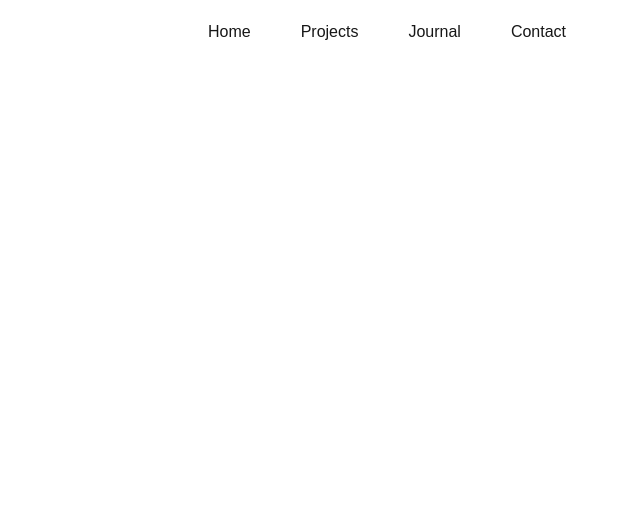
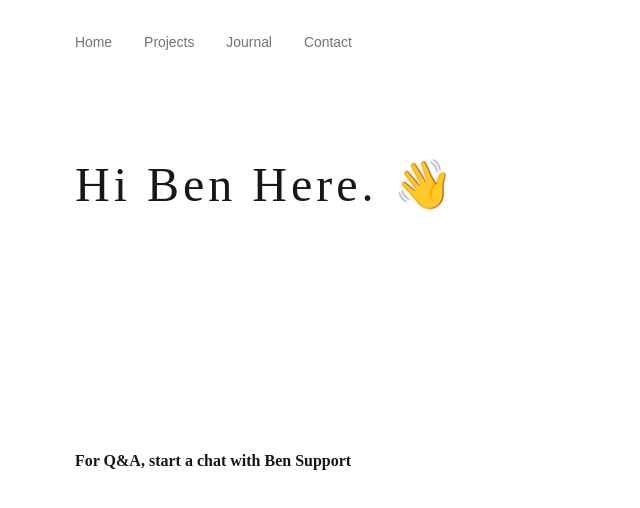
Before and after one commit to bdadzie119/Portfolio, a Next.js app in the folder my-portfolio/: page / in a window 1280 px wide. Shown: the top 508 px of the page, without its empty margins (253-893 px from the left). Built offline with nearby package versions, Linux system fonts and the light colour scheme.

Commit message:
Finished Hero section

```diff
--- a/my-portfolio/app/globals.css
+++ b/my-portfolio/app/globals.css
@@ -1,4 +1,5 @@
 @import "tailwindcss";
+
 
 :root {
   --background: #ffffff;
@@ -26,7 +27,48 @@ body {
 }
 .navbar{
   display: flex;
-  justify-content: center;
-  gap: 50px;
-  padding: 20px;
+  gap: 2rem;
+  padding: 2rem 1.5rem;
+  max-width: 42rem;
+  margin: 0 auto;
 }
+.navbar a{
+  font-size: 0.87rem;
+  color: #737373;
+  text-decoration: none;
+  transition: color 0.2s;
+}
+
+.navbar a:hover{
+  color: #FFFFFF;
+}
+
+.hero{
+  max-width: 42rem;
+  margin: 0 auto;
+  padding: 4rem 1.5rem;
+  font-family: 'Times New Roman', Times, serif;
+}
+.hero h1{
+  font-size: 3rem;
+  letter-spacing: 0.25rem;
+}
+
+.hero p{
+  font-size: 1rem;
+  color: #FFFFFF;
+  line-height: 1.75;
+  font-weight: 500;
+}
+
+.hero-intro {
+  margin-top: 1.5rem;
+}
+
+.hero-body {
+  margin-top: 2rem;
+}
+
+.hero-footer {
+  margin-top: 2rem;
+}
--- a/my-portfolio/app/layout.tsx
+++ b/my-portfolio/app/layout.tsx
@@ -27,7 +27,10 @@ export default function RootLayout({
       lang="en"
       className={`${geistSans.variable} ${geistMono.variable} h-full antialiased`}
     >
-      <body className="min-h-full flex flex-col">{children}</body>
+
+
+      <body className="min-h-full flex flex-col">{children}
+      </body>
     </html>
   );
 
--- a/my-portfolio/app/page.tsx
+++ b/my-portfolio/app/page.tsx
@@ -7,6 +7,21 @@ export default function Home() {
       <a href="/">Journal</a>
       <a href="/">Contact</a>
       </div>
+      <div className="hero">
+      <h1>Hi Ben Here. 👋</h1>
+      <div className="hero-intro">
+      <p>21 year old computer science student at the University of Huddersfield</p>
+      <p>Full-stack developer in progress.</p>
+      </div>
+      <div className="hero-body">
+      <p>Building projects, learning by shipping and turning ideas into real products.</p>
+      <p>Currently focused on full-stack developments, learning software engineering principles and building real-world project</p>
+      </div>
+      <div className="hero-footer">
+      <b>For Q&A, start a chat with Ben Support</b>
+      <p>For any further contact, please refer to my social media platforms below.</p>
+      </div>
+      </div>
     </main>
   );
 }
```
Also changed, not shown: 1 other file (tests, documents, lock files or other folders).
